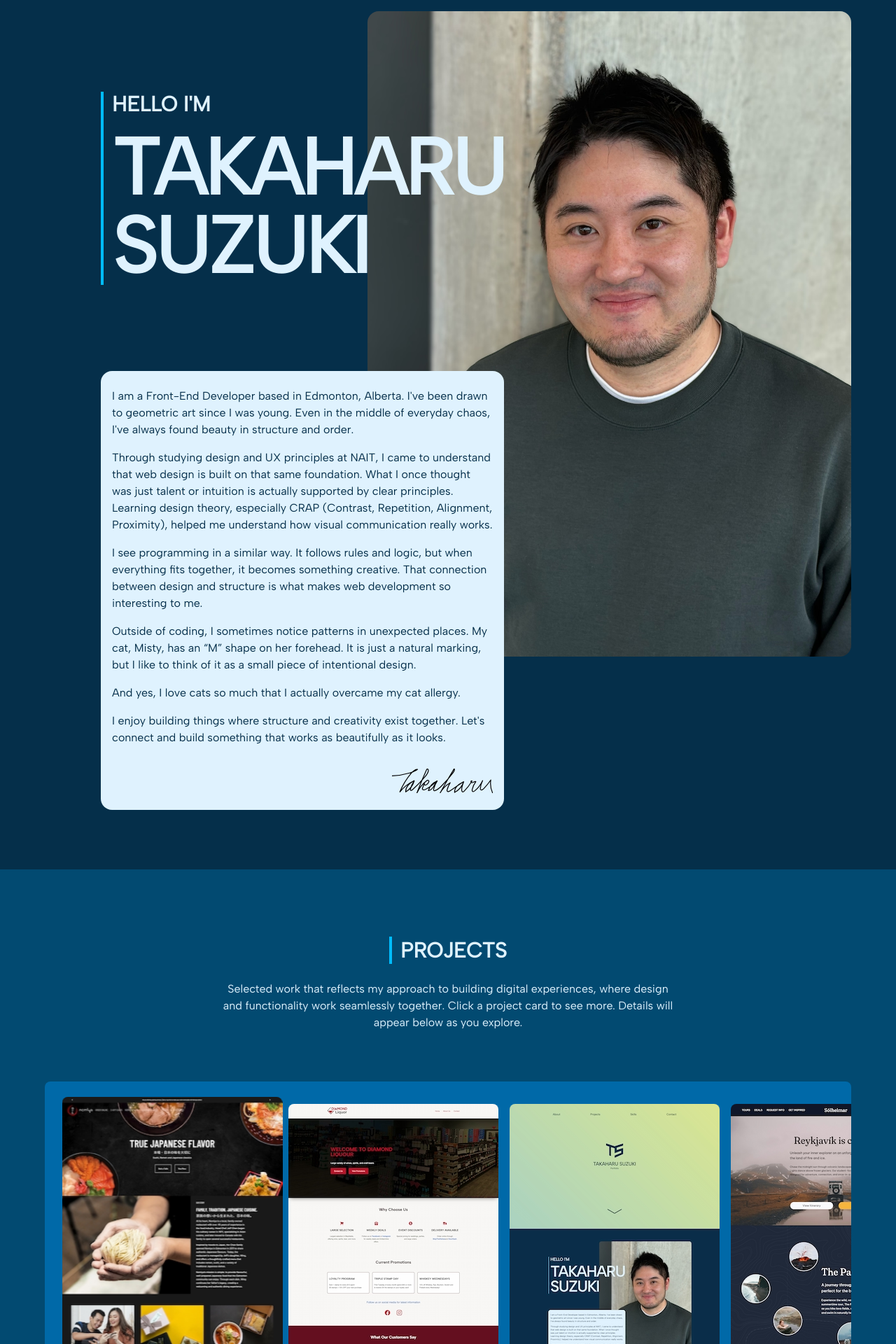
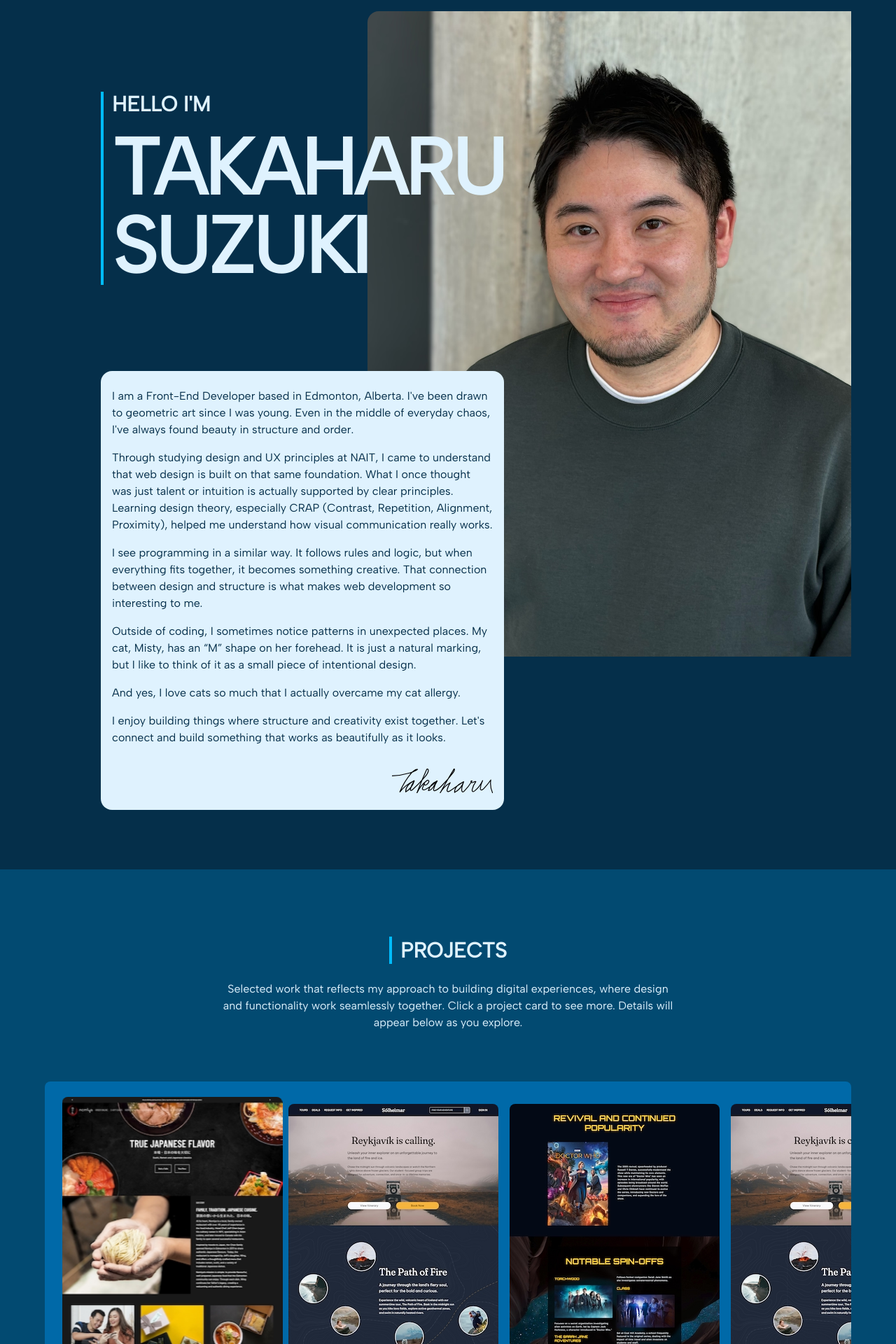
Before and after one commit to belltree-taka/web-portfolio, a React (Vite) app: page / in a window 1280 px wide. Shown: the part 880-2800 px from the top of the page at 70% size. Built offline with nearby package versions, Linux system fonts and the light colour scheme.

Commit message:
Fixed some font setting error and removed redundant code

```diff
--- a/src/data/projects.js
+++ b/src/data/projects.js
@@ -1,6 +1,5 @@
 import shopifyProjectThumb from '../assets/images/shopify-project-thumb.avif'
-import wordPressProjectThumb from '../assets/images/wordpress-project-thumb.avif'
-import webPortfolioProjectThumb from '../assets/images/web-portfolio-project-thumb.avif'
+import webTypographyAssignmentThumb from '../assets/images/web-typography-assignment.avif'
 import intrinsicWebDesignProjectThumb from '../assets/images/intrinsic-web-design-project-thumb.avif'
 
 
@@ -35,22 +34,22 @@ const projects = [
     },
 
     {
-        id: 'wordpress',
-        title: 'WordPress Development',
-        thumb: wordPressProjectThumb,
+        id: 'intrinsic',
+        title: 'Intrinsic Web Design Development',
+        thumb: intrinsicWebDesignProjectThumb,
         overview: [
-            'wordpress overview para1',
-            'wordpress overview para2',
+            '',
+            '',
         ],
         liveUrl: 'https://example.com',
-        techStack: ['wordpress', 'VS Code'],
-        insights: ['Insight1', 'Insight2']
+        techStack: [],
+        insights: []
     },
 
     {
-        id: 'portfolio',
-        title: 'Web Portfolio Development',
-        thumb: webPortfolioProjectThumb,
+        id: 'web-typography',
+        title: '',
+        thumb: webTypographyAssignmentThumb,
         overview: [],
         liveUrl: '',
         techStack: [],
--- a/src/index.css
+++ b/src/index.css
@@ -36,10 +36,10 @@
     --leading-tight: 1.2;
     --leading-snug: 1.3;
     --leading-normal: 1.5;
-    --leading-relaxed: 1.4;
+    --leading-relaxed: 1.6;
 
     /* Letter Spacing */
-    --tracking-tightest: -0.025em;
+    --tracking-tight: -0.025em;
     --tracking-wide: 0.025em;
 
     /* Spacing System */
@@ -47,8 +47,6 @@
     --spacing-section-md: 4rem; /* 64px */
     --spacing-section-lg: 6rem; /* 96px */
 
-    /* Breakpoint Only For Portrait Image in About Section */
-    --breakpoint-desktop: 1152px;
 }
 
 /*===============================
@@ -61,7 +59,7 @@
         font-size: var(--text-impact);
         font-weight: 700;
         line-height: var(--leading-tightest);
-        letter-spacing: var(--tracking-tightest);
+        letter-spacing: var(--tracking-tight);
     }
 
     .text-h1{
@@ -79,7 +77,7 @@
     .text-h3{
         font-size: var(--text-h3);
         font-weight: 600;
-        line-height: var(--leading-relaxed);
+        line-height: var(--leading-snug);
     }
 
     .text-h4{
```
Also changed, not shown: src/assets/images/web-typography-assignment.avif (added).
